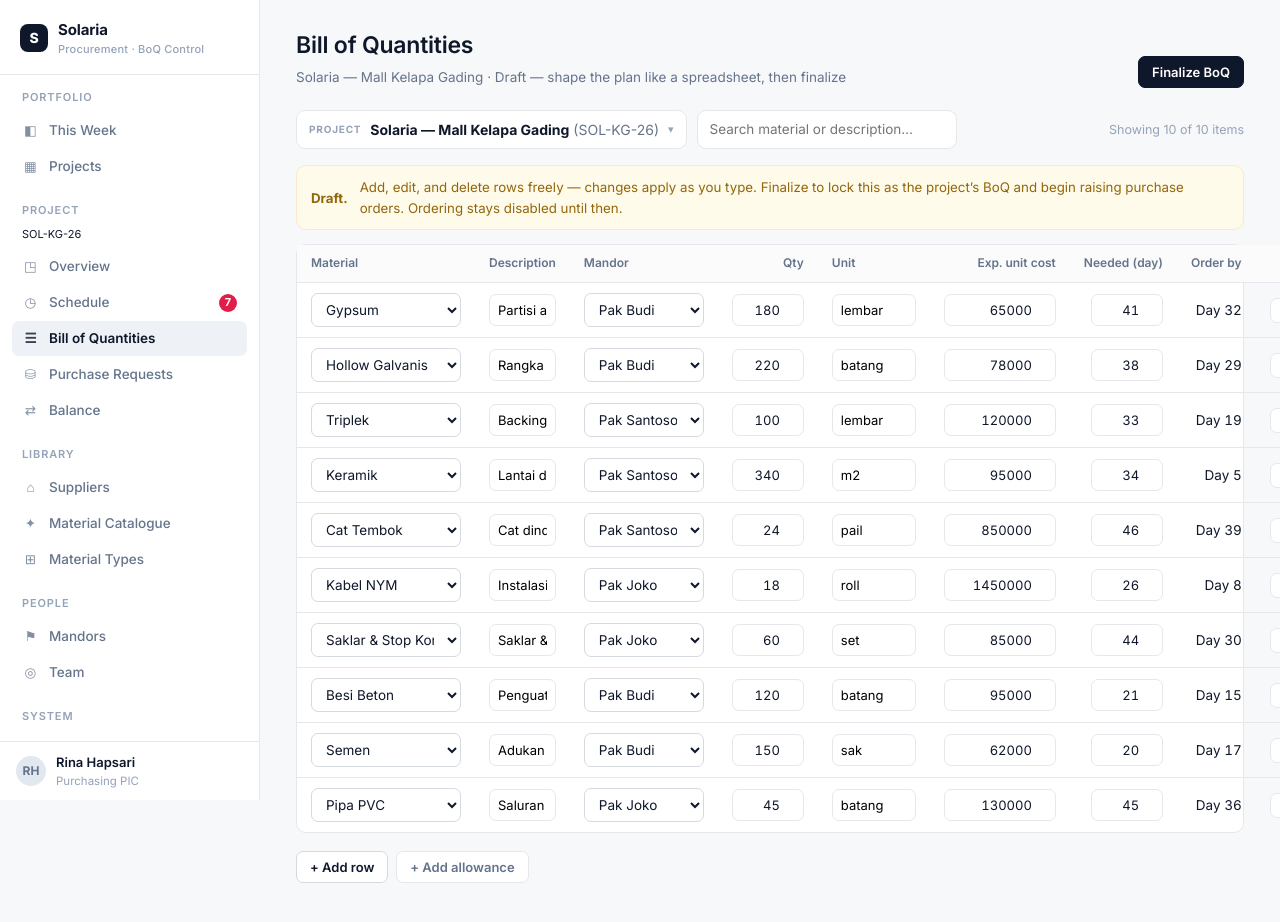
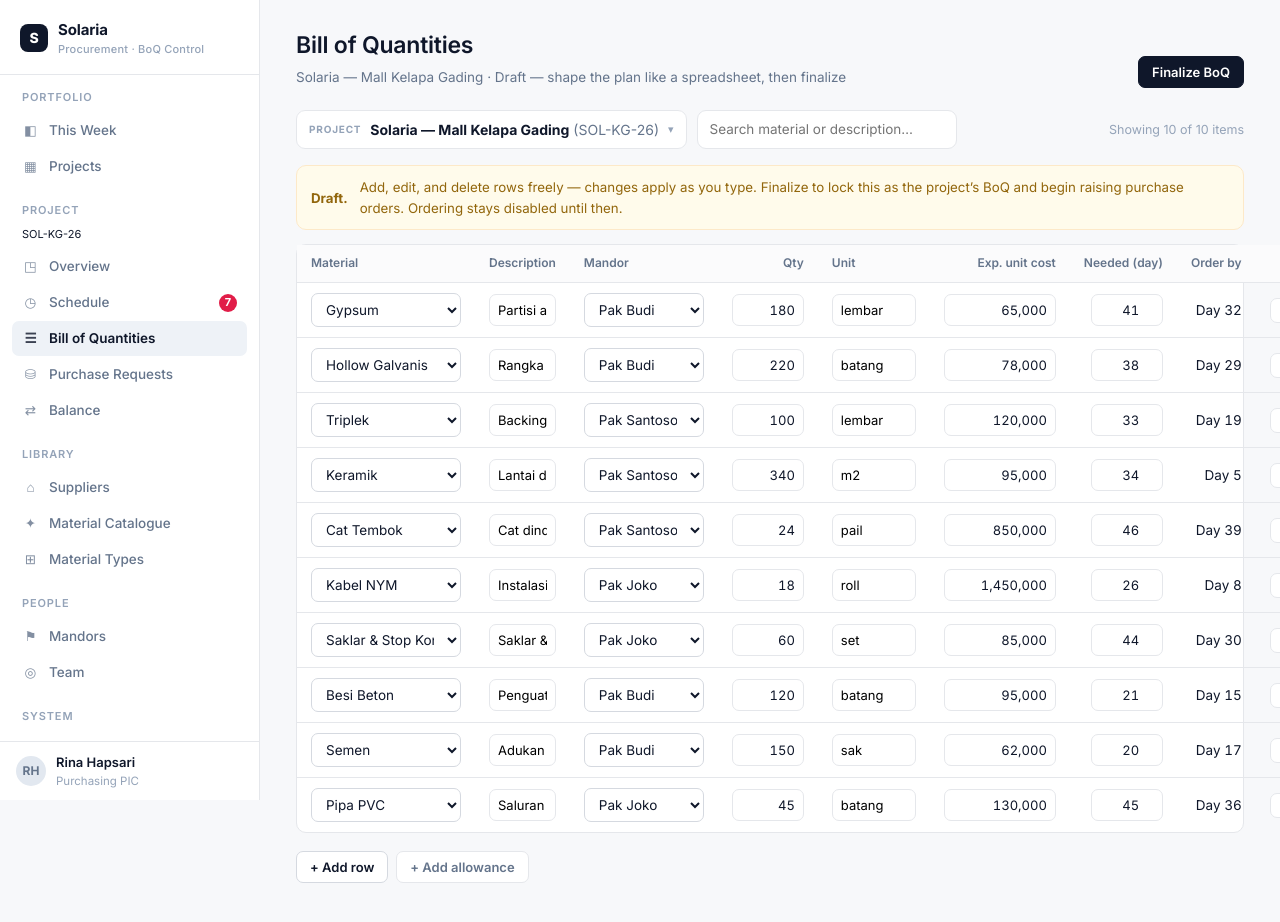
Before and after one commit to elbertdar/Solaria-BoQ-Project, a React (Vite) app: page /boq in a window 1280 px wide. Shown: the top 922 px of the page. Built offline with nearby package versions, Linux system fonts and the light colour scheme.

Commit message:
V2 - Commas added for values

```diff
--- a/src/components/BoqModal.jsx
+++ b/src/components/BoqModal.jsx
@@ -5,6 +5,7 @@ import { suggestMaterials, resolveMaterial } from '../engine/match.js';
 import { leadTimeFor, projectStart, addDays, addBusinessDays } from '../engine/schedule.js';
 import { fmtDate } from '../engine/format.js';
 import Modal from './Modal.jsx';
+import NumberInput from './NumberInput.jsx';
 import { dnum } from './boqShared.jsx';
 
 export default function BoqModal({ item, onClose }) {
@@ -176,7 +177,7 @@ export default function BoqModal({ item, onClose }) {
         {!allowance && (
           <div>
             <label className="lbl">Quantity <span className="req">*</span></label>
-            <input type="number" min="0" value={quantity} onChange={(e) => setQuantity(e.target.value)} />
+            <NumberInput allowDecimal value={quantity} onChange={setQuantity} />
           </div>
         )}
         <div>
@@ -187,13 +188,13 @@ export default function BoqModal({ item, onClose }) {
         {allowance ? (
           <div>
             <label className="lbl">Allowance (IDR)</label>
-            <input type="number" min="0" value={allowanceAmount} onChange={(e) => setAllowanceAmount(e.target.value)} placeholder="e.g. 5000000" />
+            <NumberInput value={allowanceAmount} onChange={setAllowanceAmount} placeholder="e.g. 5,000,000" />
             <div className="help">Leave 0 for an untracked bucket (just keeps the spend visible).</div>
           </div>
         ) : (
           <div>
             <label className="lbl">Expected unit cost (IDR)</label>
-            <input type="number" min="0" value={expectedUnitCost} onChange={(e) => setCost(e.target.value)} />
+            <NumberInput value={expectedUnitCost} onChange={setCost} />
           </div>
         )}
         <div>
--- /dev/null
+++ b/src/components/NumberInput.jsx
@@ -0,0 +1,51 @@
+import { useState, useEffect } from 'react';
+
+// A text input that shows thousands separators (1,000,000) while typing, and reports a clean
+// numeric value (Number, or '' when empty) back to the parent — so the data model stays numeric.
+// type="number" can't render commas, hence type="text" + inputMode for the right mobile keypad.
+
+const stripGroup = (s) => String(s).replace(/,/g, '');
+const groupInt = (digits) => digits.replace(/\B(?=(\d{3})+(?!\d))/g, ',');
+
+function formatTyping(raw, allowDecimal) {
+  let s = stripGroup(raw);
+  if (allowDecimal) {
+    s = s.replace(/[^\d.]/g, '');
+    const i = s.indexOf('.');
+    if (i === -1) return s ? groupInt(s) : '';
+    const intp = s.slice(0, i).replace(/\D/g, '');
+    const dec = s.slice(i + 1).replace(/\D/g, '').slice(0, 2); // cap at 2 dp
+    return (intp ? groupInt(intp) : '0') + '.' + dec;
+  }
+  s = s.replace(/\D/g, '');
+  return s ? groupInt(s) : '';
+}
+
+function toNumber(raw) {
+  const s = stripGroup(raw).replace(/[^\d.]/g, '');
+  if (s === '' || s === '.') return '';
+  const n = Number(s);
+  return isNaN(n) ? '' : n;
+}
+
+const displayOf = (v, allowDecimal) =>
+  (v === '' || v == null || (typeof v === 'number' && isNaN(v))) ? '' : formatTyping(String(v), allowDecimal);
+
+export default function NumberInput({ value, onChange, allowDecimal = false, ...rest }) {
+  const [text, setText] = useState(() => displayOf(value, allowDecimal));
+
+  // Resync when the value changes from outside (prefill on material pick, reset, etc.) — but not
+  // while the user is mid-edit (we compare parsed numbers, so "1." won't snap back to "1").
+  useEffect(() => {
+    const incoming = (value === '' || value == null) ? '' : Number(value);
+    if (toNumber(text) !== incoming) setText(displayOf(value, allowDecimal));
+  }, [value]);
+
+  const handle = (e) => {
+    const t = formatTyping(e.target.value, allowDecimal);
+    setText(t);
+    onChange(toNumber(t));
+  };
+
+  return <input type="text" inputMode={allowDecimal ? 'decimal' : 'numeric'} value={text} onChange={handle} {...rest} />;
+}
--- a/src/components/PrModal.jsx
+++ b/src/components/PrModal.jsx
@@ -4,6 +4,7 @@ import { useStore } from '../store/StoreContext.jsx';
 import { checkProspectivePr, materialName, boqForProject, remainingQty, brandsForMaterial } from '../engine/reconcile.js';
 import { PR_FLOW, PR_STATUS } from '../theme.js';
 import { idr, today } from '../engine/format.js';
+import NumberInput from './NumberInput.jsx';
 
 export default function PrModal({ pr = null, boqItem = null, onClose }) {
   const { db, currentProjectId, addPr, updatePr, softDeletePr, addBrand } = useStore();
@@ -198,12 +199,12 @@ export default function PrModal({ pr = null, boqItem = null, onClose }) {
 
         <div>
           <label className="lbl">Quantity <span className="req">*</span></label>
-          <input type="number" value={quantity} min="0"
-            onChange={(e) => { setQuantity(e.target.value); setAckOver(false); }} />
+          <NumberInput allowDecimal value={quantity}
+            onChange={(v) => { setQuantity(v); setAckOver(false); }} />
         </div>
         <div>
           <label className="lbl">Unit cost (IDR)</label>
-          <input type="number" value={unitCost} min="0" onChange={(e) => setUnitCost(e.target.value)} />
+          <NumberInput value={unitCost} onChange={setUnitCost} />
           <div className="help">Line total: {idr(lineTotal)}</div>
         </div>
 
--- a/src/engine/format.js
+++ b/src/engine/format.js
@@ -1,13 +1,11 @@
 // engine/format.js — display formatting. IDR only for v1 (multi-currency deferred §10).
 
-const idrFmt = new Intl.NumberFormat('id-ID', {
-  style: 'currency', currency: 'IDR', maximumFractionDigits: 0,
-});
-const numFmt = new Intl.NumberFormat('id-ID', { maximumFractionDigits: 2 });
+const grpFmt = new Intl.NumberFormat('en-US', { maximumFractionDigits: 0 }); // 1,000,000
+const numFmt = new Intl.NumberFormat('en-US', { maximumFractionDigits: 2 }); // qty, up to 2 dp
 
 export function idr(n) {
   if (n == null || isNaN(n)) return '—';
-  return idrFmt.format(n);
+  return (n < 0 ? '-' : '') + 'Rp ' + grpFmt.format(Math.abs(n)); // "Rp 1,000,000" / "-Rp 4,320,000"
 }
 
 // Compact IDR for big KPI numerals: "Rp 1,2 mly" / "Rp 340 jt".
--- a/src/pages/BoqPage.jsx
+++ b/src/pages/BoqPage.jsx
@@ -5,6 +5,7 @@ import { leadTimeFor, projectStart, addDays, addBusinessDays } from '../engine/s
 import { ProjectBar, FilterBar, FilterSearch, FilterSelect } from '../components/ui.jsx';
 import Modal from '../components/Modal.jsx';
 import PrModal from '../components/PrModal.jsx';
+import NumberInput from '../components/NumberInput.jsx';
 import { idr, fmtDate, num } from '../engine/format.js';
 import { dnum } from '../components/boqShared.jsx';
 import BoqModal from '../components/BoqModal.jsx';
@@ -320,15 +321,15 @@ function DraftRow({ b, db, start, onPatch, onDelete }) {
           {db.mandors.map((m) => <option key={m.id} value={m.id}>{m.name}</option>)}
         </select>
       </td>
-      <td className="num">{allow ? dash : <input type="number" style={{ ...CELL, width: 72, textAlign: 'right' }} value={b.quantity ?? ''}
-        onChange={(e) => onPatch(b.id, { quantity: numOrNull(e.target.value) ?? 0 })} />}</td>
+      <td className="num">{allow ? dash : <NumberInput allowDecimal style={{ ...CELL, width: 72, textAlign: 'right' }} value={b.quantity ?? ''}
+        onChange={(v) => onPatch(b.id, { quantity: v === '' ? 0 : v })} />}</td>
       <td><input style={{ ...CELL, width: 84 }} value={b.unit || ''} placeholder="unit"
         onChange={(e) => onPatch(b.id, { unit: e.target.value })} /></td>
       <td className="num">{allow
-        ? <input type="number" style={{ ...CELL, width: 112, textAlign: 'right' }} value={b.allowanceAmount ?? ''} placeholder="lump sum"
-            onChange={(e) => onPatch(b.id, { allowanceAmount: numOrNull(e.target.value) ?? 0 })} />
-        : <input type="number" style={{ ...CELL, width: 112, textAlign: 'right' }} value={b.expectedUnitCost ?? ''}
-            onChange={(e) => onPatch(b.id, { expectedUnitCost: numOrNull(e.target.value) ?? 0 })} />}</td>
+        ? <NumberInput style={{ ...CELL, width: 112, textAlign: 'right' }} value={b.allowanceAmount ?? ''} placeholder="lump sum"
+            onChange={(v) => onPatch(b.id, { allowanceAmount: v === '' ? 0 : v })} />
+        : <NumberInput style={{ ...CELL, width: 112, textAlign: 'right' }} value={b.expectedUnitCost ?? ''}
+            onChange={(v) => onPatch(b.id, { expectedUnitCost: v === '' ? 0 : v })} />}</td>
       <td className="num">{allow ? dash : <input type="number" style={{ ...CELL, width: 72, textAlign: 'right' }} value={b.neededDayOffset ?? ''}
         onChange={(e) => onPatch(b.id, { neededDayOffset: numOrNull(e.target.value) })} />}</td>
       <td className="num">{allow ? dash : orderDay != null ? <>Day {orderDay}</> : <span className="muted">—</span>}</td>
--- a/src/pages/CataloguePage.jsx
+++ b/src/pages/CataloguePage.jsx
@@ -3,6 +3,7 @@ import { useStore } from '../store/StoreContext.jsx';
 import { suggestMaterials } from '../engine/match.js';
 import { idr } from '../engine/format.js';
 import Modal from '../components/Modal.jsx';
+import NumberInput from '../components/NumberInput.jsx';
 import { FilterBar, FilterSearch, FilterSelect, DeleteConfirm } from '../components/ui.jsx';
 
 export default function CataloguePage() {
@@ -204,7 +205,7 @@ function MaterialModal({ title, material, onClose, onSave, types, materials }) {
         </div>
         <div>
           <label className="lbl">Estimated unit cost (IDR)</label>
-          <input type="number" min="0" value={estCost} onChange={(e) => setEstCost(e.target.value)} placeholder="e.g. 65000" />
+          <NumberInput value={estCost} onChange={setEstCost} placeholder="e.g. 65,000" />
           <div className="help">Default cost used to pre-fill a BoQ line when this material is chosen.</div>
         </div>
         <div>
```
Also changed, not shown: sbf.mjs, src/components/boqShared.jsx (line endings or trailing spaces), 1 other file (tests, documents, lock files or other folders).
